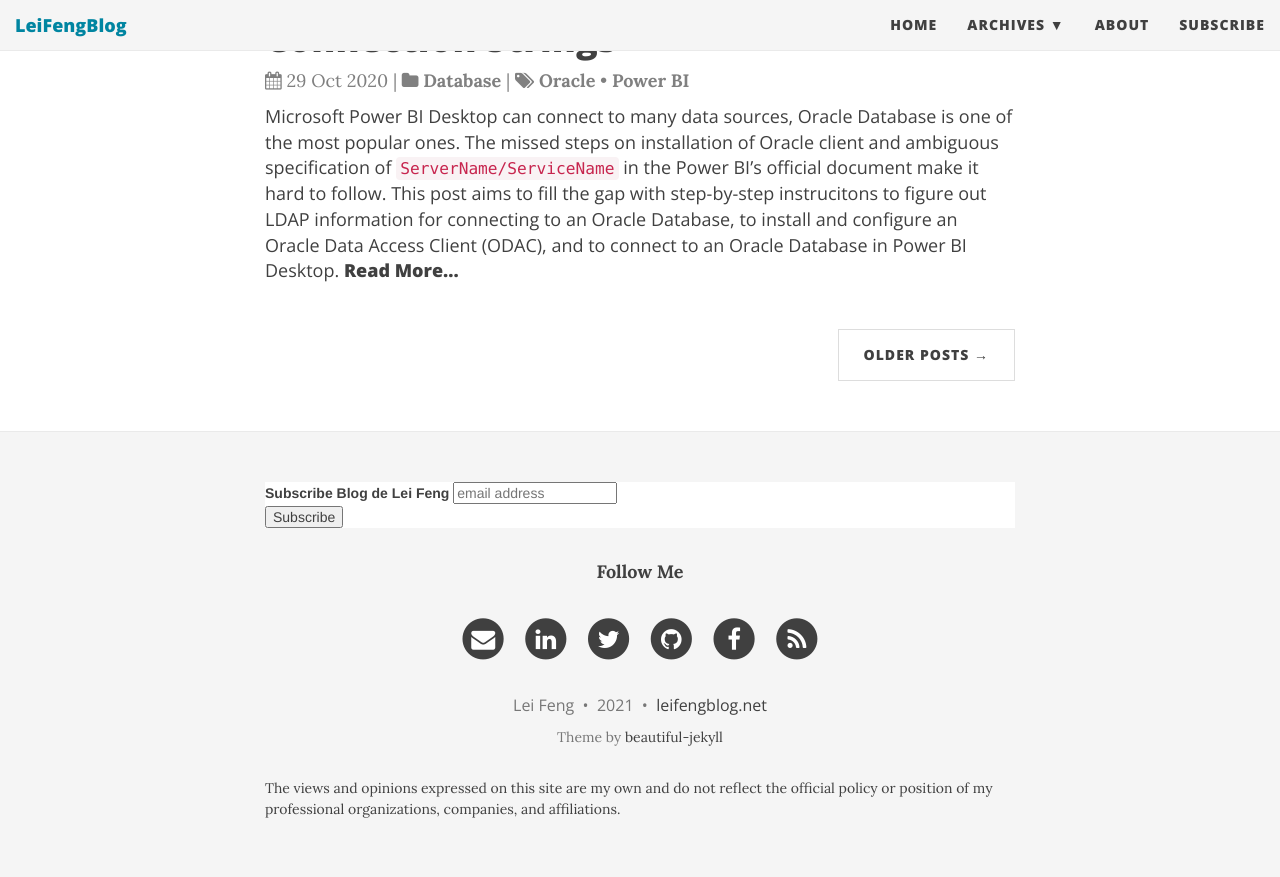
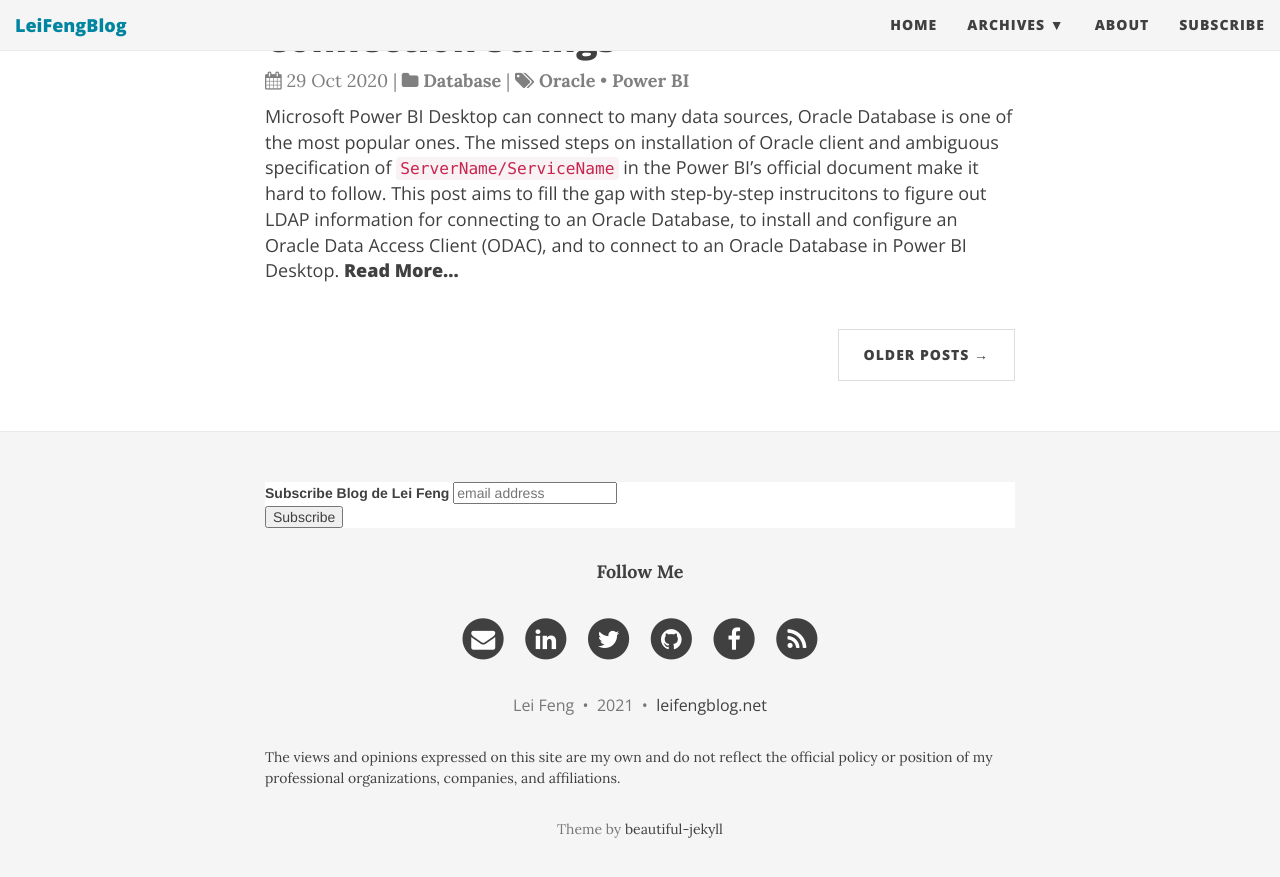
Before and after one commit to stonefl/stonefl.github.io, a Jekyll site: the page built from index.html, in a window 1280 px wide and 900 px high, scrolled down 1673 px. Shown: the top 877 px of the window. Built offline with Jekyll 4.4.1, drawn with Linux system fonts in a browser that asks for light colours; nearby versions of some CDN libraries; the list of posts is cut into pages by our own code; comment, search, counter and statistics services are not loaded.

Commit message:
updated disclaimer

```diff
--- a/_includes/footer.html
+++ b/_includes/footer.html
@@ -92,15 +92,15 @@
 		  &nbsp;&bull;&nbsp;
 		  <a href="{{ site.url }}">{{ site.url-pretty }}</a>
 		  {% endif %}
+		  <p> The views and opinions expressed on this site are my own and do not reflect the official policy or position of my professional organizations, companies, and affiliations.
+		  </p>
 	    </p>
 	        <!-- Please don't remove this, keep my open source work credited :) -->
 		<p class="theme-by text-muted">
 		  Theme by
 		  <a href="http://deanattali.com/beautiful-jekyll/" target="_blank">beautiful-jekyll</a>
 		</p>
-		<p class="opintion-disclaimer">
-		  The views and opinions expressed on this site are my own and do not reflect the official policy or position of my professional organizations, companies, and affiliations.
-		</p>
+
       </div>
     </div>
   </div>
```
